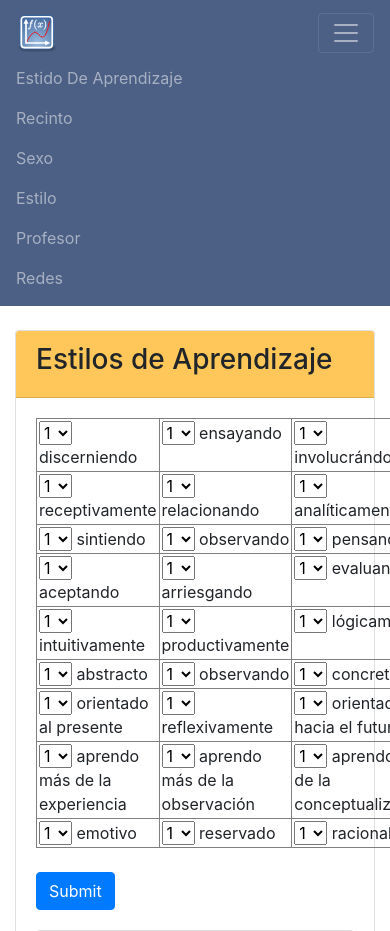
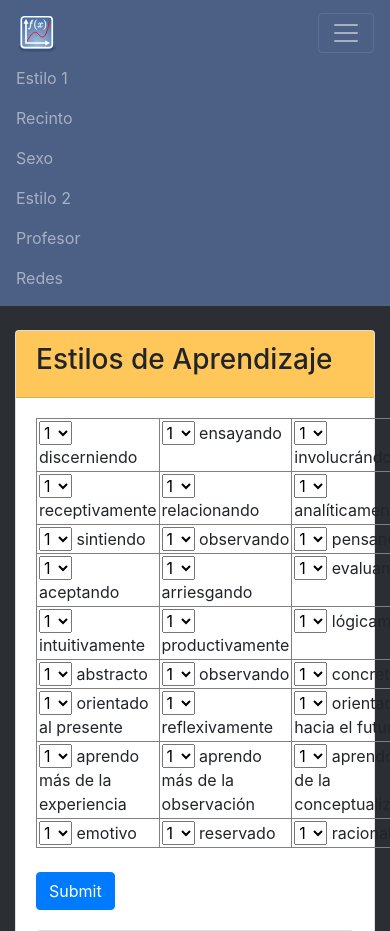
Before and after one commit to alhera/euclides, a PHP site: page /style in a window 390 px wide, after a click that opens the changed part; the page is wider, and only the part inside the window is pictured. Shown: the top 931 px of that part. Run offline with PHP 8.4, Linux system fonts and the light colour scheme; data that the repository does not hold is empty.

Commit message:
more changes

```diff
--- a/core/Eculides.php
+++ b/core/Eculides.php
@@ -7,7 +7,9 @@ namespace app\core;
 // This class executes all the necessary code for the Euclidean distance algorithm
 class Eculides
 {
-    // method responsible for executing the distance calculations
+    // Method responsible for executing the distance calculations
+    // The parameters are the user values from the ui ($userValues), the data from the database ($storedData), and the filter to classify the results
+    // The function is made to accept two arrays with n properties (points) to calculate the distance between the elements to compare.
     public function calculateDistance($userValues, $storedData, $filterName)
     {
         $results = [];
--- a/public/css/styles.css
+++ b/public/css/styles.css
@@ -6,7 +6,9 @@
     background-color: #FFC759;
 }
 
-
+body {
+    background-color: #2B2E33;
+}
 
 .mainbox {
     background-color: #95c2de;
--- a/views/estilo2.php
+++ b/views/estilo2.php
@@ -29,7 +29,7 @@
                 <div class="col">
                     <div class="form-group">
                         <label>Promedio</label>
-                        <input name="promedio" class="form-control" type="text" placeholder="0.00">
+                        <input name="promedio" class="form-control" type="number" placeholder="0.00" step="0.01" max="10">
                     </div>
                 </div>
                 <div class="col">
--- a/views/layouts/main.php
+++ b/views/layouts/main.php
@@ -24,7 +24,7 @@
     <div class="collapse navbar-collapse" id="navbarSupportedContent">
         <ul class="navbar-nav mr-auto">
             <li class="nav-item">
-                <a class="nav-link" href="/style">Estido De Aprendizaje</a>
+                <a class="nav-link" href="/style">Estilo 1</a>
             </li>
             <li class="nav-item">
                 <a class="nav-link" href="/recinto">Recinto</a>
@@ -33,7 +33,7 @@
                 <a class="nav-link" href="/sexo">Sexo</a>
             </li>
             <li class="nav-item">
-                <a class="nav-link" href="/estilo2">Estilo</a>
+                <a class="nav-link" href="/estilo2">Estilo 2</a>
             </li>
             <li class="nav-item">
                 <a class="nav-link" href="/profesor">Profesor</a>
--- a/views/recinto.php
+++ b/views/recinto.php
@@ -31,7 +31,7 @@
                 <div class="col">
                     <div class="form-group">
                         <label>Promedio</label>
-                        <input name="promedio" class="form-control" type="text" placeholder="0.00">
+                        <input name="promedio" class="form-control" type="number" placeholder="0.00" step="0.01" max="10">
                     </div>
                 </div>
                 <div class="col">
--- a/views/sexo.php
+++ b/views/sexo.php
@@ -31,7 +31,7 @@
                 <div class="col">
                     <div class="form-group">
                         <label>Promedio</label>
-                        <input name="promedio" class="form-control" type="text" placeholder="0.00">
+                        <input name="promedio" class="form-control" type="number" placeholder="0.00" step="0.01" max="10">
                     </div>
                 </div>
                 <div class="col">
```
Also changed, not shown: views/home.php (added, +19 -0 lines), public/images/euclides1.jpg (added).
